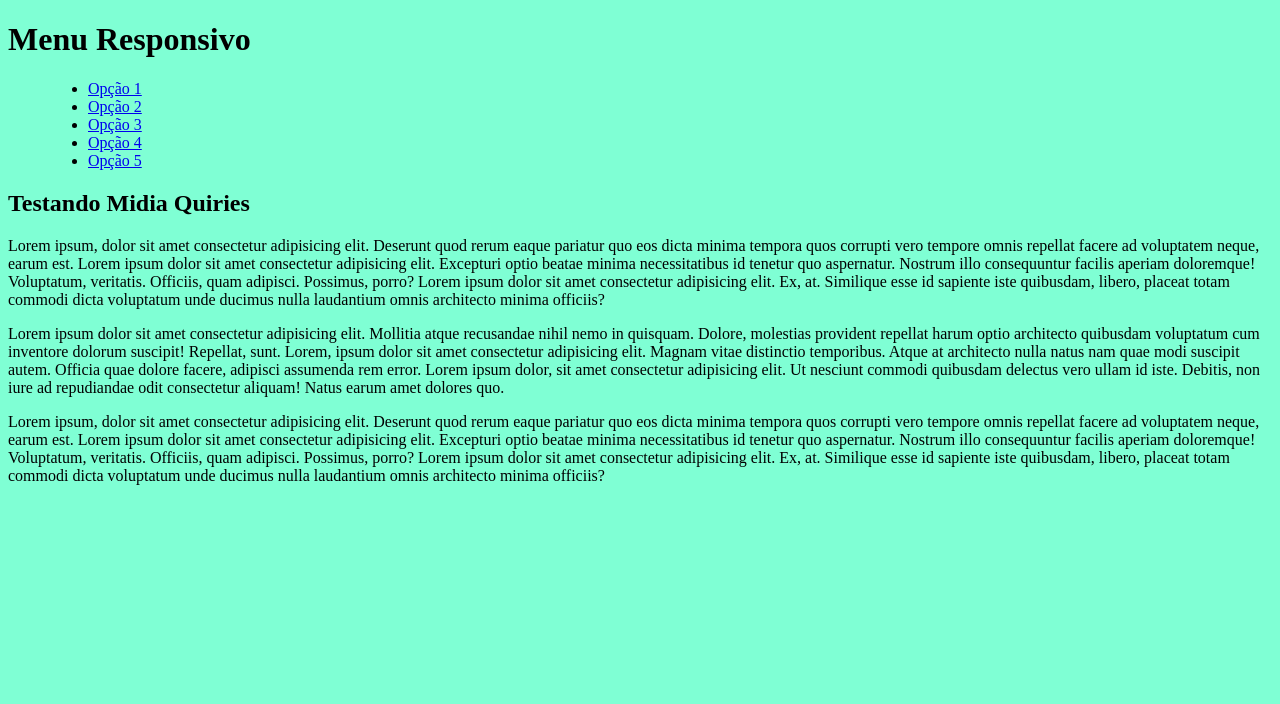
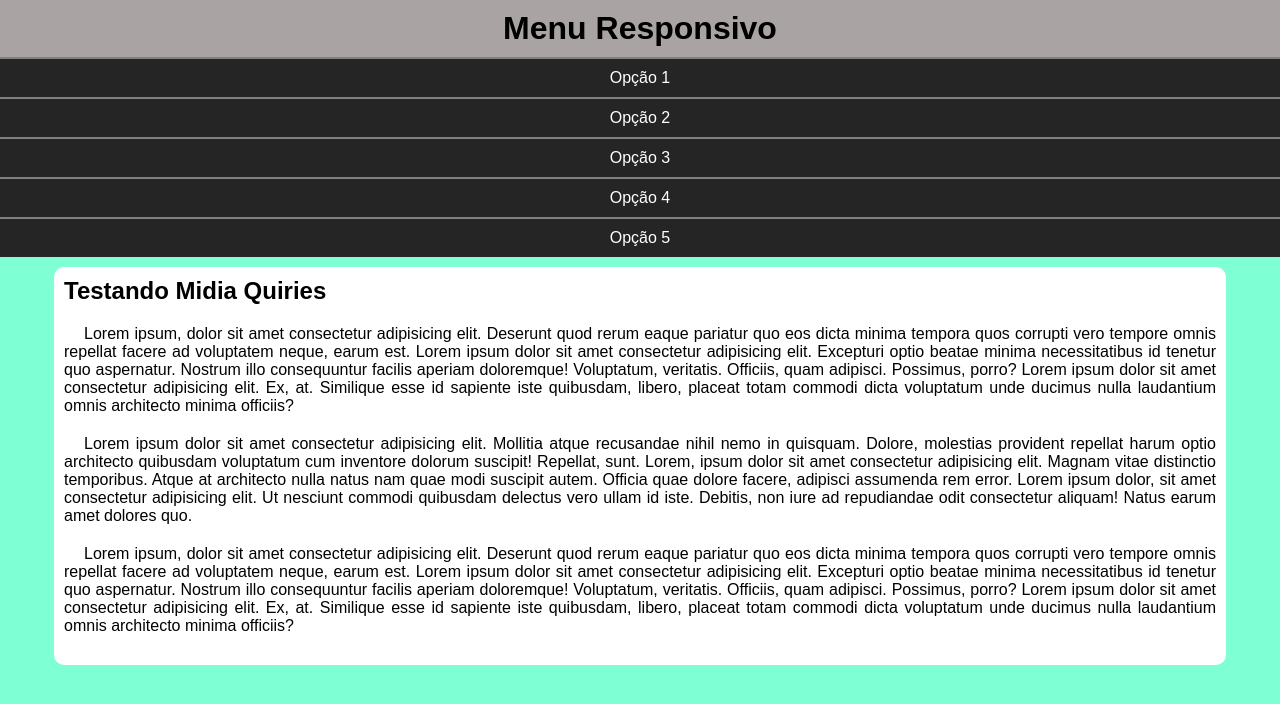
Before and after one commit to CarlosMonnerat/html-css, a PHP site: page / in a window 1280 px wide. Shown: the top 704 px of the page. Run offline with PHP 8.4, Linux system fonts and the light colour scheme.

Commit message:
Update style.css

```diff
--- a/curso em video/Módulo 4/midia queries/mq005/estilos/style.css
+++ b/curso em video/Módulo 4/midia queries/mq005/estilos/style.css
@@ -1,5 +1,62 @@
 @charset "UTF-8";
 
-body, html {
+*{
+    font-family: Arial, Arial, Helvetica, sans-serif;
+    margin: 0;
+    padding: 0;
+}
+
+body, html{
     background-color: aquamarine;
 }
+
+header{
+    background-color: rgb(169, 163, 163);
+}
+
+header > h1{
+    padding: 10px;
+    text-align: center;
+}
+
+menu{
+    display: block;
+}
+
+menu > ul{
+    list-style-type: none;                  /* Remove as bolinhas marcadoras*/
+}
+
+menu > ul > li > a{
+    background-color: rgb(37, 37, 37);
+    color: white;
+    display: block;
+    padding: 10px;
+    text-decoration: none;
+    text-align: center;
+    border-top: 2px solid gray;
+}
+
+menu > ul > li > a:hover{
+    background-color: gray;
+}
+
+main{
+    width: 90vw;
+    background-color: white;
+    margin: auto;
+    margin-top: 10px;
+    padding: 10px;
+    border-radius: 10px;
+}
+
+article > h2{
+    padding-bottom: 20px;
+
+}
+
+article > p{
+    text-align: justify;
+    margin-bottom: 20px;
+    text-indent: 20px;                        /*Dá um espado no início de cada paragrafo */
+}
```
